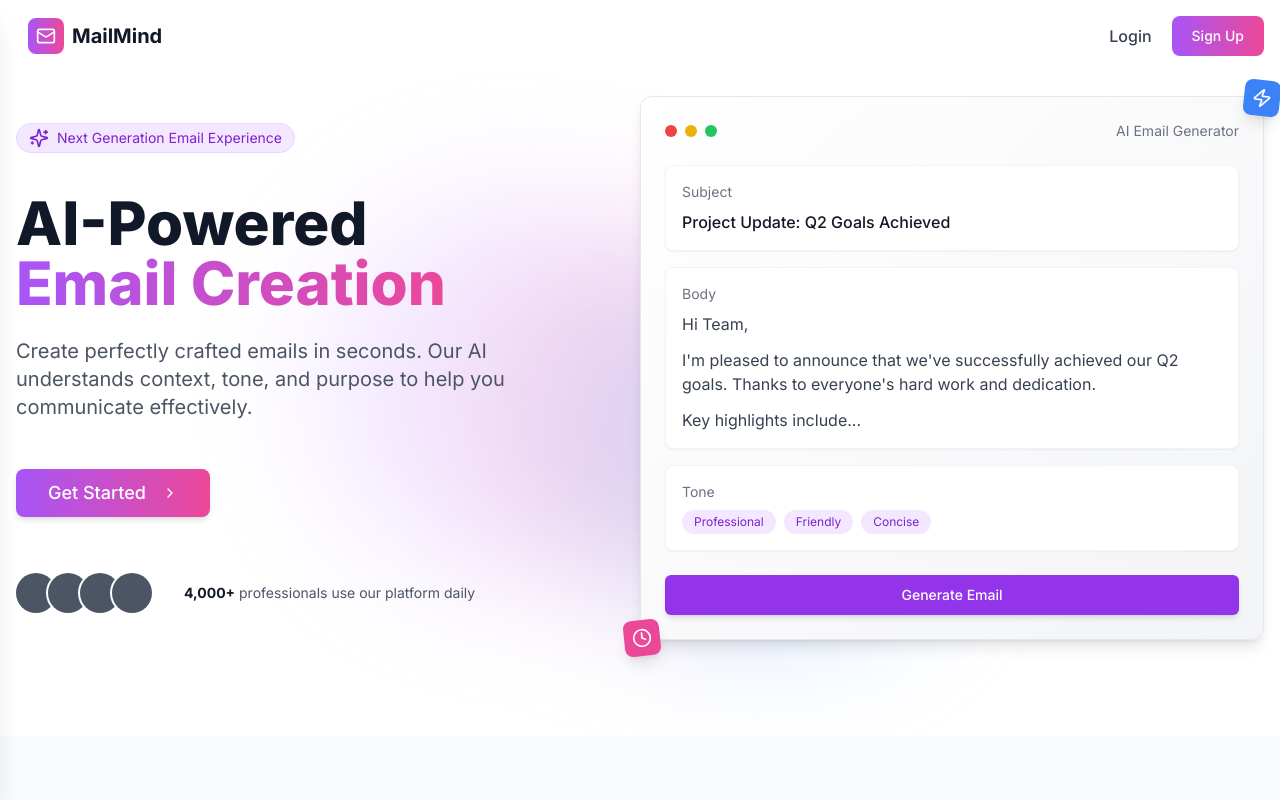
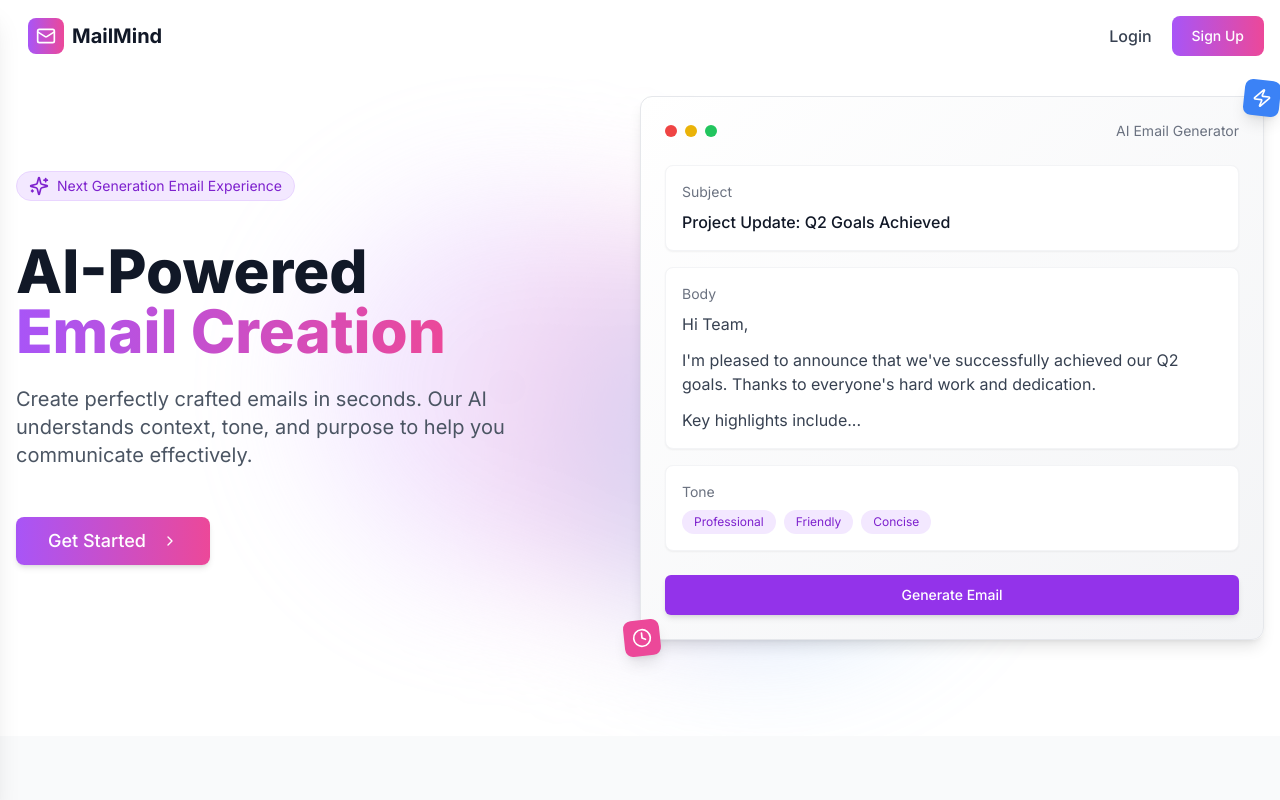
Before and after one commit to deepakjoshi69/Cold-Email, a Next.js app: page / in a window 1280 px wide. Shown: the top 800 px of the page. Built offline with nearby package versions, Linux system fonts and the light colour scheme; no server answers.

Commit message:
Layout Chnage

```diff
--- a/app/page.js
+++ b/app/page.js
@@ -58,20 +58,6 @@ export default function Home() {
 
           </div>
 
-          <div className="pt-8 flex items-center space-x-8">
-            <div className="flex -space-x-2 overflow-hidden">
-              {[1, 2, 3, 4].map((i) => (
-                <div
-                  key={i}
-                  className="inline-block h-10 w-10 rounded-full ring-2 ring-white bg-gray-600"
-                />
-              ))}
-            </div>
-            <div className="text-sm text-gray-600">
-              <span className="text-gray-900 font-bold">4,000+</span>{" "}
-              professionals use our platform daily
-            </div>
-          </div>
         </div>
 
         <div className="md:w-1/2 relative">
```
